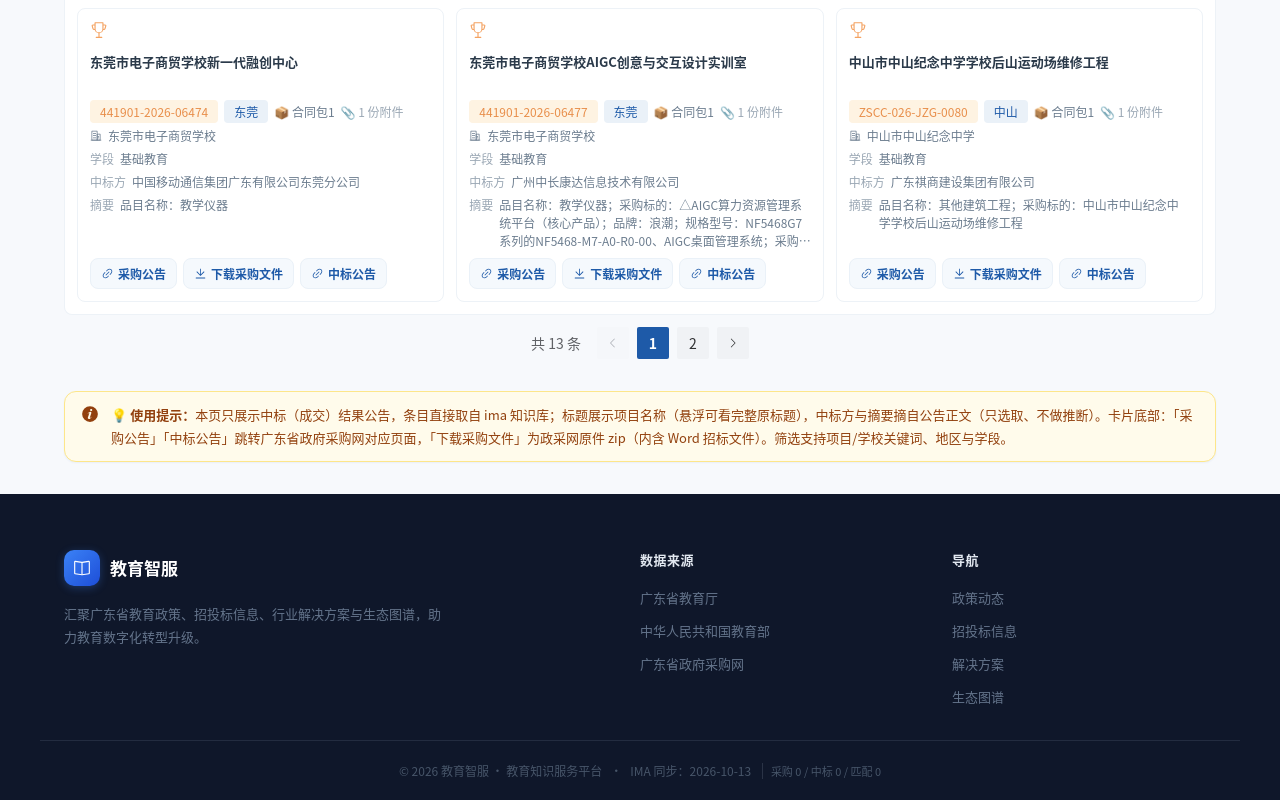
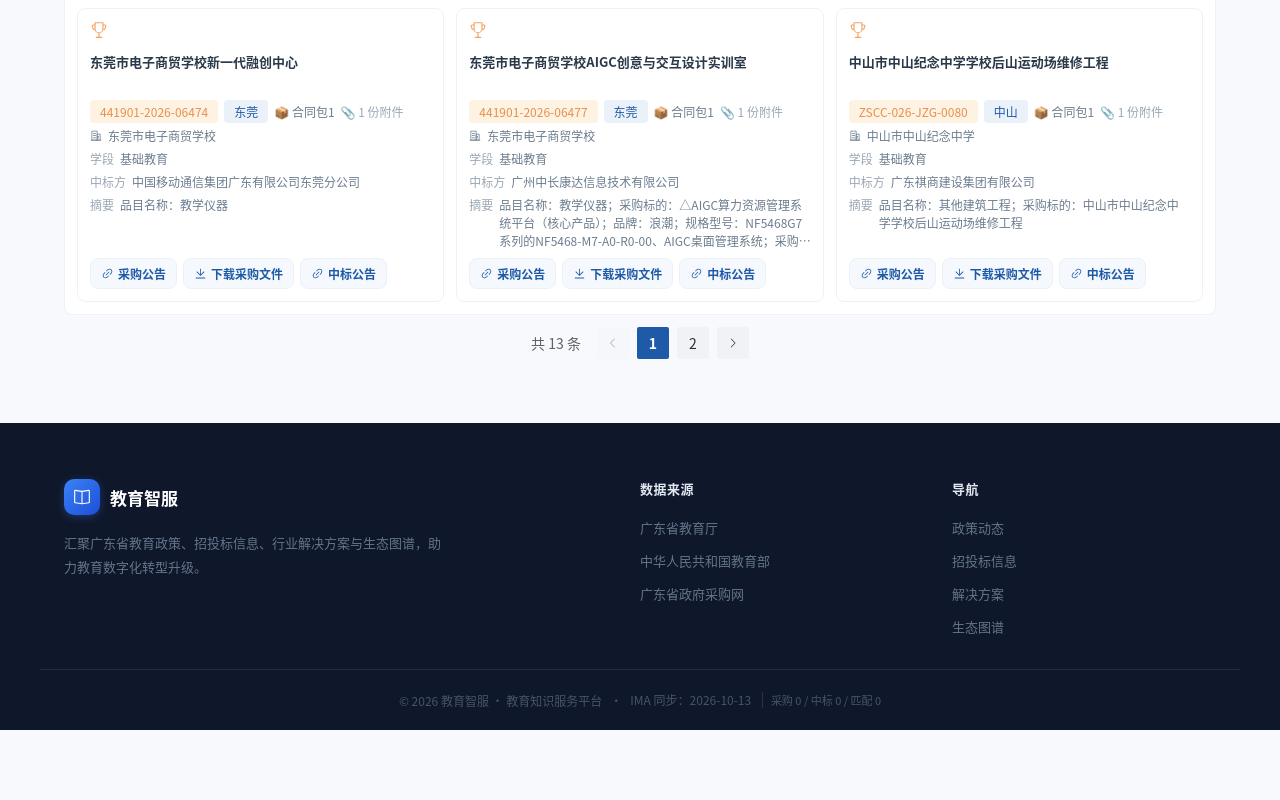
Before and after one commit to xiewengi/EDUima, a Vue app: page /#/bidding in a window 1280 px wide. Shown: the part 1105-1905 px from the top of the page. After the commit the page ends 1835 px from the top, so only its background shows below. Built offline with nearby package versions, Linux system fonts and the light colour scheme.

Commit message:
chore: 移除招投标页底部使用提示条（不展示）

```diff
--- a/src/views/Bidding.vue
+++ b/src/views/Bidding.vue
@@ -147,11 +147,7 @@
         </div>
       </div>
 
-      <!-- 底部提示 -->
-      <div class="edu-bidding-tip edu-card">
-        <el-icon><InfoFilled /></el-icon>
-        <span>💡 <strong>使用提示：</strong>本页只展示中标（成交）结果公告，条目直接取自 ima 知识库；标题展示项目名称（悬浮可看完整原标题），中标方与摘要摘自公告正文（只选取、不做推断）。卡片底部：「采购公告」「中标公告」跳转广东省政府采购网对应页面，「下载采购文件」为政采网原件 zip（内含 Word 招标文件）。筛选支持项目/学校关键词、地区与学段。</span>
-      </div>
+      <!-- 底部提示：老大指示不展示（2026-10-13） -->
     </div>
   </div>
 </template>
@@ -159,7 +155,7 @@
 <script setup>
 import { ref, computed, watch, onMounted } from 'vue'
 import {
-  Files, Search, Refresh, Trophy, Link, Download, OfficeBuilding, InfoFilled
+  Files, Search, Refresh, Trophy, Link, Download, OfficeBuilding
 } from '@element-plus/icons-vue'
 
 // ─────────────────────────────────────────────────────────────────────────────
@@ -559,20 +555,6 @@
   line-height: 1.6;
 }
 
-/* 提示条 */
-.edu-bidding-tip {
-  display: flex;
-  align-items: flex-start;
-  gap: var(--edu-space-3);
-  padding: var(--edu-space-3) var(--edu-space-4);
-  background: #FFFBEB;
-  border: 1px solid #FDE68A;
-  color: #92400E;
-  font-size: var(--edu-font-sm);
-  line-height: 1.7;
-}
-.edu-bidding-tip .el-icon { flex-shrink: 0; font-size: 18px; padding-top: 2px; }
-
 @media (max-width: 1200px) {
   .edu-bidding-summary__value { font-size: 26px; }
 }
```
